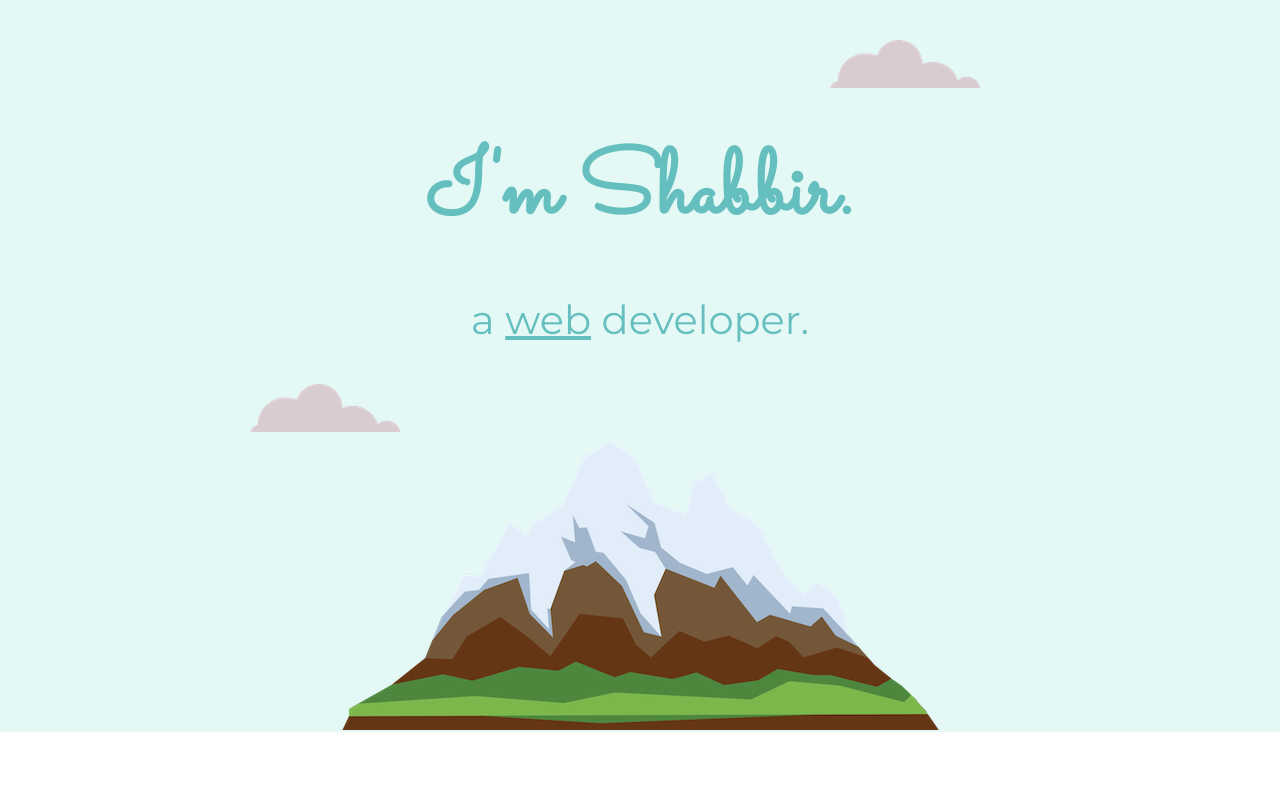
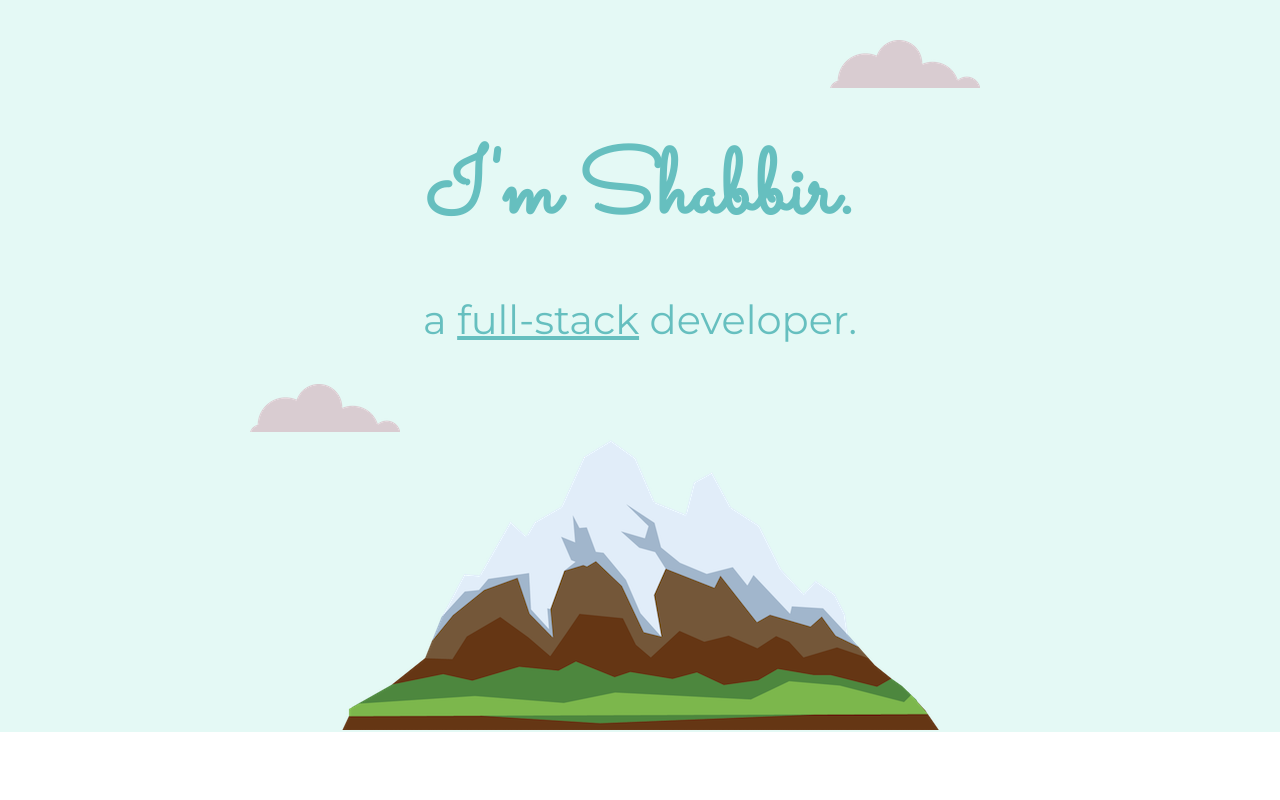
Before and after one commit to iamshbr/Basic-Portfolio-Website, a plain HTML site: page index.html in a window 1280 px wide. Shown: the top 800 px of the page. Drawn offline with Linux system fonts and the light colour scheme.

Commit message:
changing web to fullstack

```diff
--- a/index.html
+++ b/index.html
@@ -15,7 +15,7 @@
     <div class="top-container">
       <img src="./images/cloud.png" class="top-cloud" alt="Cloud Image" />
       <h1>I'm Shabbir.</h1>
-      <h2>a <span class="web">web</span> developer.</h2>
+      <h2>a <span class="web">full-stack</span> developer.</h2>
       <img src="./images/cloud.png" class="bottom-cloud" alt="Cloud Image" />
       <img src="./images/mountain.png" class="mountain-image" alt="Mountain Image" />
     </div>
```
